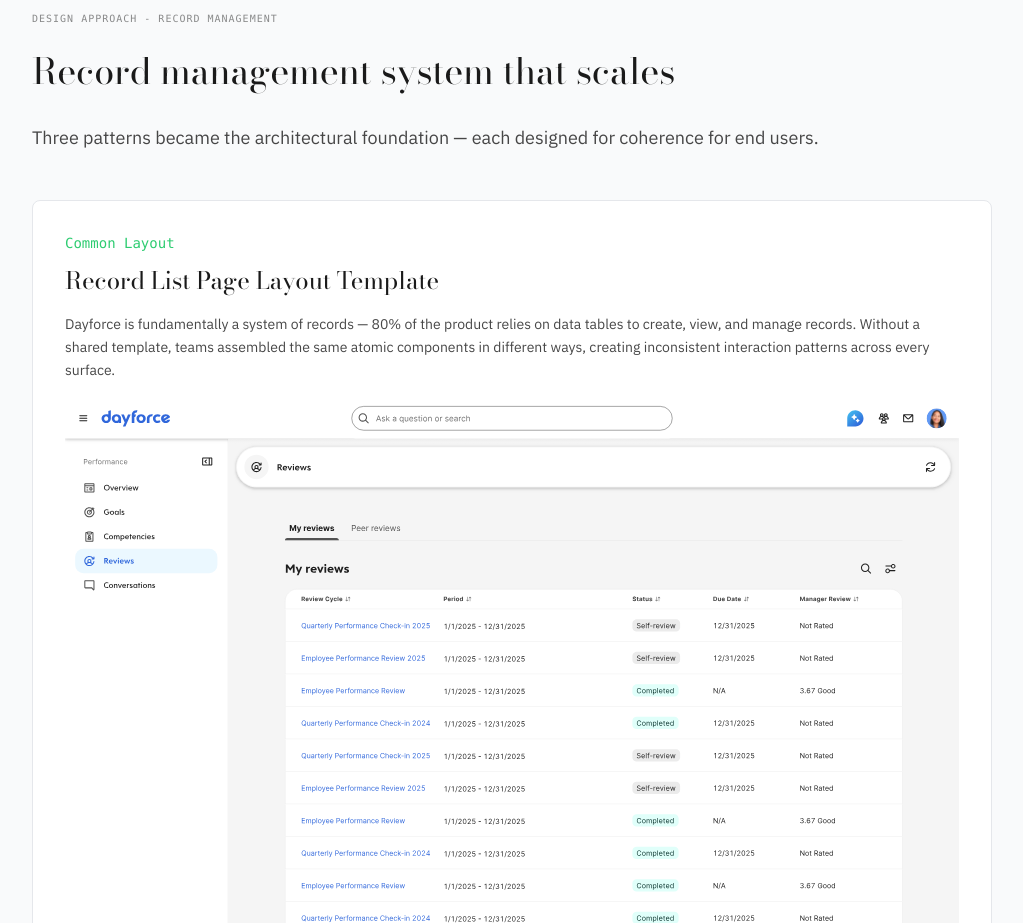
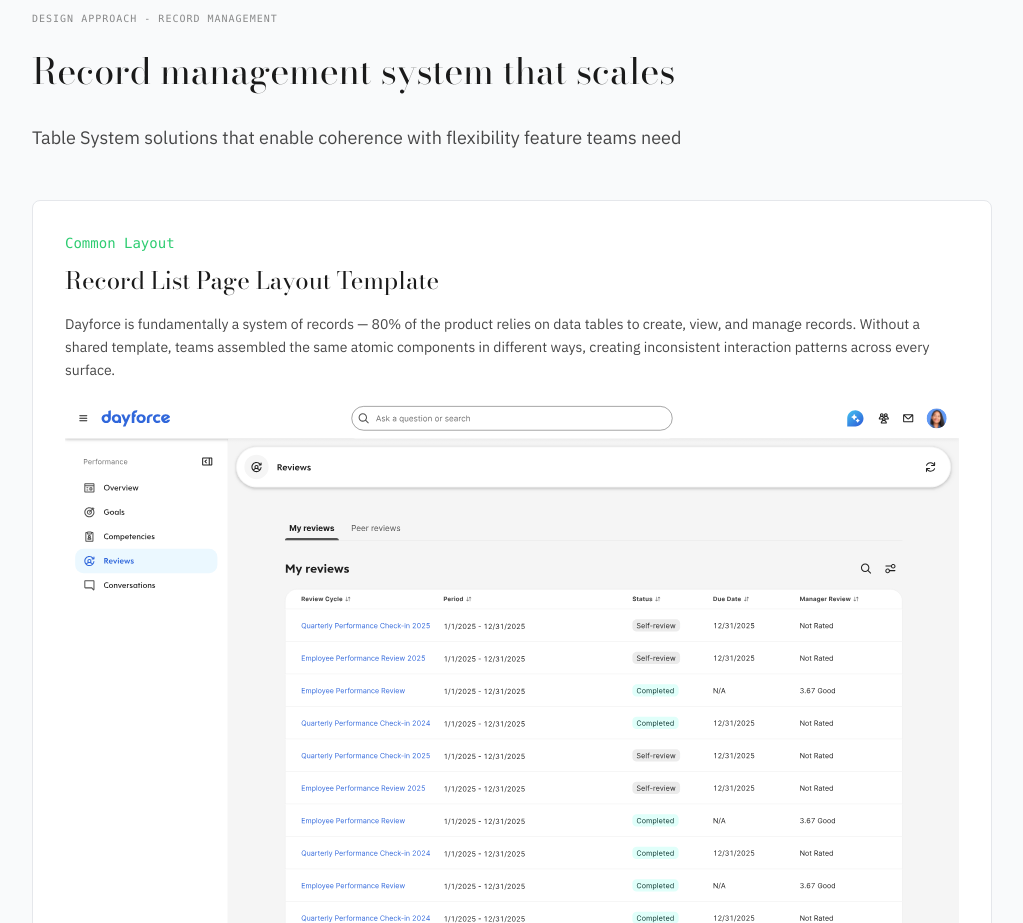
Before and after one commit to angieyoo/portfolio, a Next.js app: page /work/dayforce in a window 1280 px wide. Shown: the part 3880-4803 px from the top of the page, without its empty margins (128-1151 px from the left). Built offline with nearby package versions, Linux system fonts and the light colour scheme.

Commit message:
Update description in Record Management section

```diff
--- a/app/work/dayforce/page.tsx
+++ b/app/work/dayforce/page.tsx
@@ -333,7 +333,7 @@
                     <div className="text-[10px] tracking-widest uppercase font-mono opacity-50 mb-6">Design Approach - Record Management</div>
                     <h2 className="font-display text-4xl mb-8">Record management system that scales</h2>
                     <p className="text-lg opacity-80 leading-relaxed mb-12">
-                        Three patterns became the architectural foundation — each designed for coherence for end users.
+                        Table System solutions that enable coherence with flexibility feature teams need
                     </p>
 
                     <div className="grid md:grid-cols-1 gap-8 mb-12">
```
